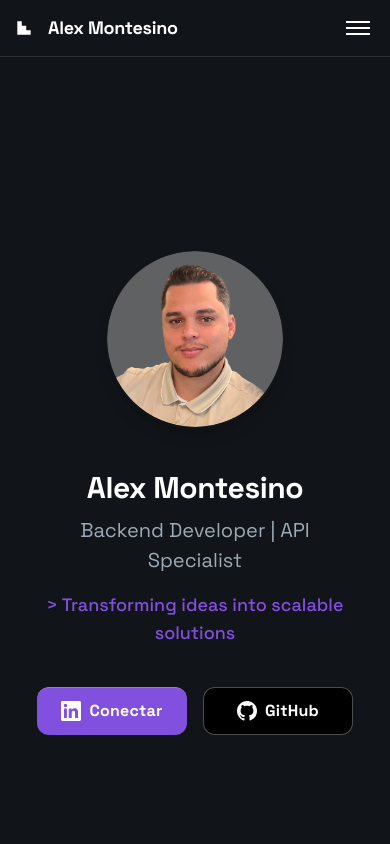
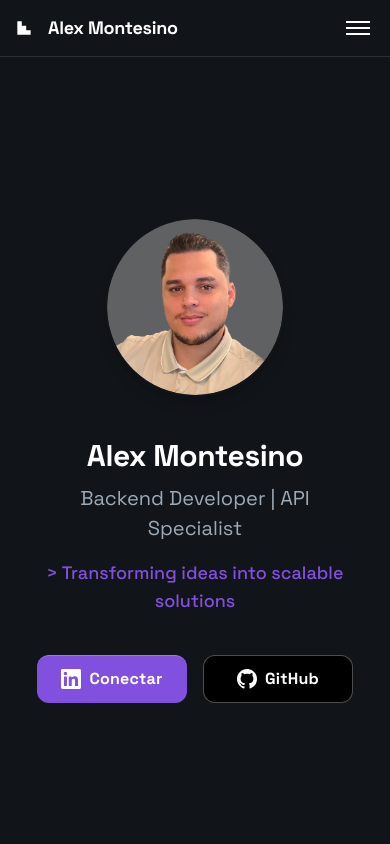
Before and after one commit to Alexmontesino96/portfolio, a React (Vite) app: page / in a window 390 px wide. Shown: the top 844 px of the page. Built offline with nearby package versions, Linux system fonts and the light colour scheme.

Commit message:
Ajuste: Subir todo el contenido 10px en versión móvil

```diff
--- a/src/pages/Home.jsx
+++ b/src/pages/Home.jsx
@@ -83,7 +83,7 @@ function Home() {
       <div className="px-4 sm:px-10 md:px-20 lg:px-40 flex flex-1 justify-center py-6 sm:py-10">
         <div className="layout-content-container flex flex-col max-w-[960px] flex-1">
           <div className="flex min-h-[90vh] sm:min-h-0 items-center p-4 pt-0 sm:p-6 @container mb-6 sm:mb-8 md:mb-14" id="about">
-            <div className="flex w-full flex-col gap-6 mt-16 sm:mt-0 @[520px]:flex-row @[520px]:justify-between @[520px]:items-center">
+            <div className="flex w-full flex-col gap-6 mt-26 sm:mt-0 @[520px]:flex-row @[520px]:justify-between @[520px]:items-center">
               <div className="flex flex-col sm:flex-row gap-6 items-center">
                 <div
                   ref={profileRef}
```
